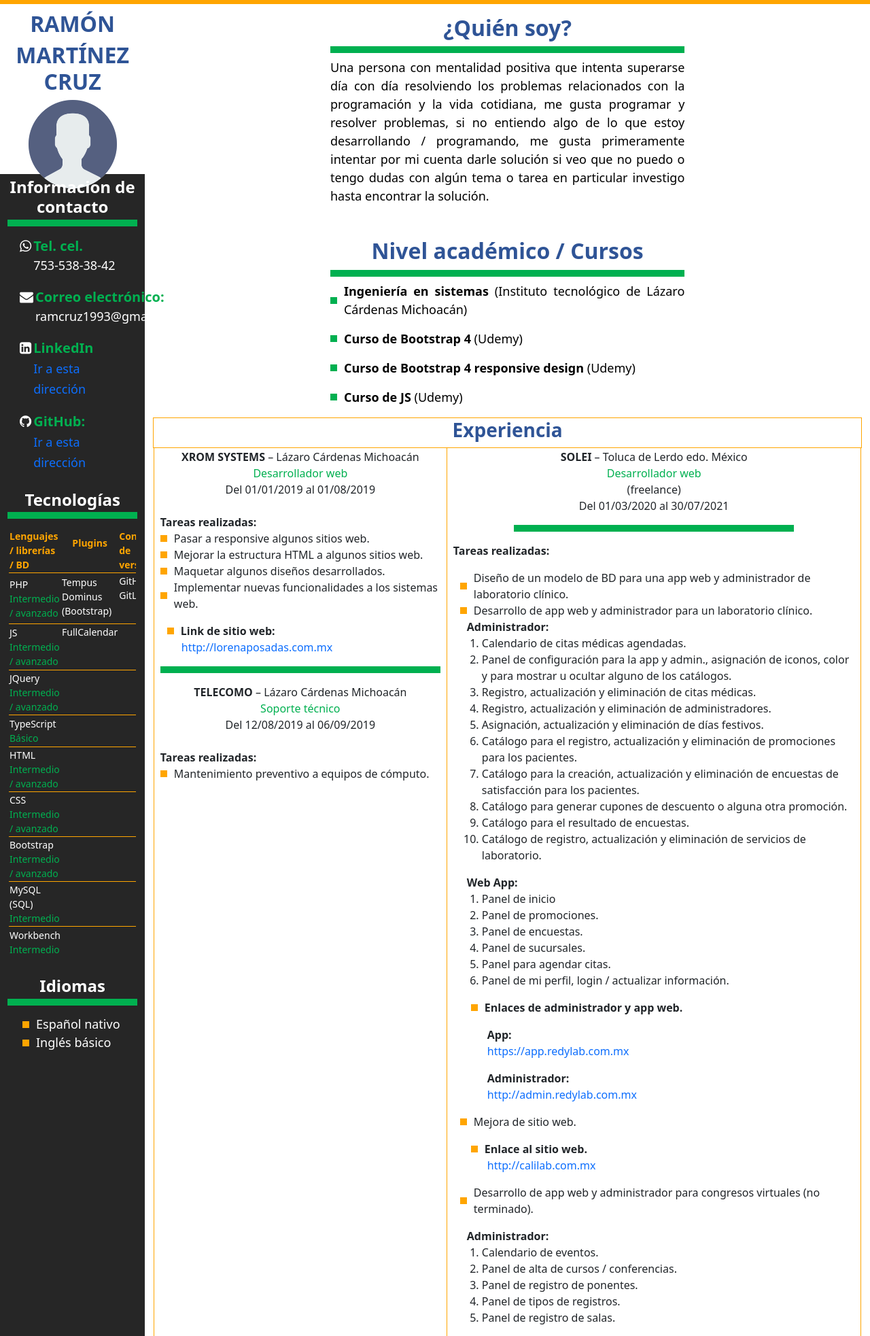
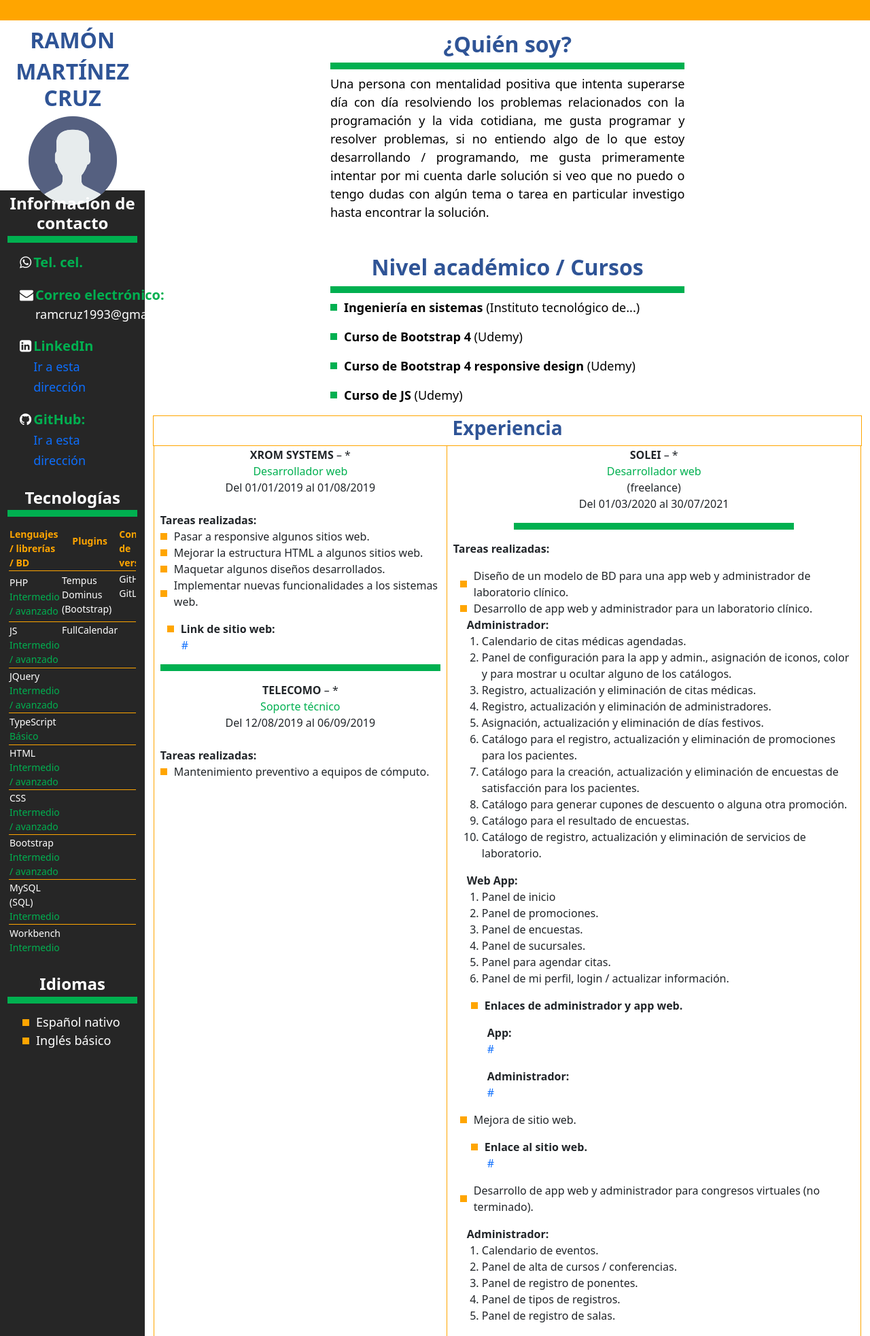
Before and after one commit to monchoramon/monchoramon.github.io, a PHP site: page / in a window 1280 px wide. Shown: the top 1965 px of the page at 68% size. Run offline with PHP 8.4, Linux system fonts and the light colour scheme.

Commit message:
página web

```diff
--- a/assets/css/main.css
+++ b/assets/css/main.css
@@ -8,7 +8,7 @@
 .lineaSeparadoraHeader {
     background-color: orange;
     text-align: center;
-    padding: 3px;
+    padding: 15px;
 }
 
 .footer {
--- a/index.html
+++ b/index.html
@@ -50,7 +50,7 @@
                         </div>
                         <div class="apartadoInformacionEspecifica">
                             <span class="font-bold">Tel. cel.</span>
-                            <div class="text-white font-size-18">753-538-38-42</div>
+                            <div class="text-white font-size-18"></div>
                         </div>
                     </div>
 
@@ -73,8 +73,8 @@
                             <div class="text-white">
                                 <a
                                 class="font-size-18"
-                                href="https://www.linkedin.com/in/ramón-martínez-cruz-648300143"
-                                title="https://www.linkedin.com/in/ramón-martínez-cruz-648300143"
+                                href="#"
+                                title="#"
                                 target="_blank">Ir a esta dirección</a>
                             </div>
                         </div>
@@ -289,7 +289,7 @@
                     <div class="contenidoQuienSoyExperiencia font-size-18 col-12 col-lg-6 mb-3">
                         <div class="educacion d-flex align-items-center">
                             <div class="bineta colorFondoVerde mr10"></div>
-                            <div class="colorLetraNegra"><b>Ingeniería en sistemas</b> (Instituto tecnológico de Lázaro Cárdenas Michoacán)</div>
+                            <div class="colorLetraNegra"><b>Ingeniería en sistemas</b> (Instituto tecnológico de...)</div>
                         </div>
                     </div>
 
@@ -335,7 +335,7 @@
                                         <div class="contenedorExperienciaTareasRealizadas_1">
 
                                             <div class="informacionEmpresaTiempo text-center">
-                                                <b>XROM SYSTEMS</b> – Lázaro Cárdenas Michoacán
+                                                <b>XROM SYSTEMS</b> – *
                                                 <p class="colorVerde mb-0">Desarrollador web</p>
                                                 <p>Del 01/01/2019 al 01/08/2019</p>
                                             </div>
@@ -366,9 +366,9 @@
                                                     </div>
                                                     <p class="ml21">
                                                         <a
-                                                        href="http://lorenaposadas.com.mx"
-                                                        title="http://lorenaposadas.com.mx"
-                                                        target="_blank">http://lorenaposadas.com.mx</a>
+                                                        href="#"
+                                                        title="#"
+                                                        target="_blank">#</a>
                                                     </p>
                                                 </div>
 
@@ -381,7 +381,7 @@
                                         <div class="contenedorExperienciaTareasRealizadas_2">
 
                                             <div class="informacionEmpresaTiempo text-center">
-                                                <b>TELECOMO</b> – Lázaro Cárdenas Michoacán
+                                                <b>TELECOMO</b> – *
                                                 <p class="colorVerde mb-0">Soporte técnico</p>
                                                 <p>Del 12/08/2019 al 06/09/2019</p>
                                             </div>
@@ -406,7 +406,7 @@
                                         <div class="contenedorExperienciaTareasRealizadas_3">
 
                                             <div class="informacionEmpresaTiempo text-center">
-                                                <b>SOLEI</b> – Toluca de Lerdo edo. México
+                                                <b>SOLEI</b> – *
                                                 <p class="colorVerde mb-0">Desarrollador web</p>
                                                 <div class="text-center">
                                                     (freelance)
@@ -466,16 +466,16 @@
                                                         <div class="contenedorLinksSistemasWeb ml40">
                                                             <div class="font-bold mt-3">App:</div>
                                                             <a
-                                                            href="https://app.redylab.com.mx"
-                                                            title="https://app.redylab.com.mx"
-                                                            target="_blank">https://app.redylab.com.mx</a>
+                                                            href="#"
+                                                            title="#"
+                                                            target="_blank">#</a>
                                                         </div>
                                                         <div class="contenedorLinksSistemasWeb ml40">
                                                             <div class="font-bold mt-3">Administrador:</div>
                                                             <a
-                                                            href="http://admin.redylab.com.mx"
-                                                            title="http://admin.redylab.com.mx"
-                                                            target="_blank">http://admin.redylab.com.mx</a>
+                                                            href="#"
+                                                            title="#"
+                                                            target="_blank">#</a>
                                                         </div>
                                                     </div>
 
@@ -495,9 +495,9 @@
 
                                                     <div class="contenedorLinksSistemasWeb ml40">
                                                         <a
-                                                        href="http://calilab.com.mx"
-                                                        title="http://calilab.com.mx"
-                                                        target="_blank">http://calilab.com.mx</a>
+                                                        href="#"
+                                                        title="#"
+                                                        target="_blank">#</a>
                                                     </div>
 
                                                 </div>
```
